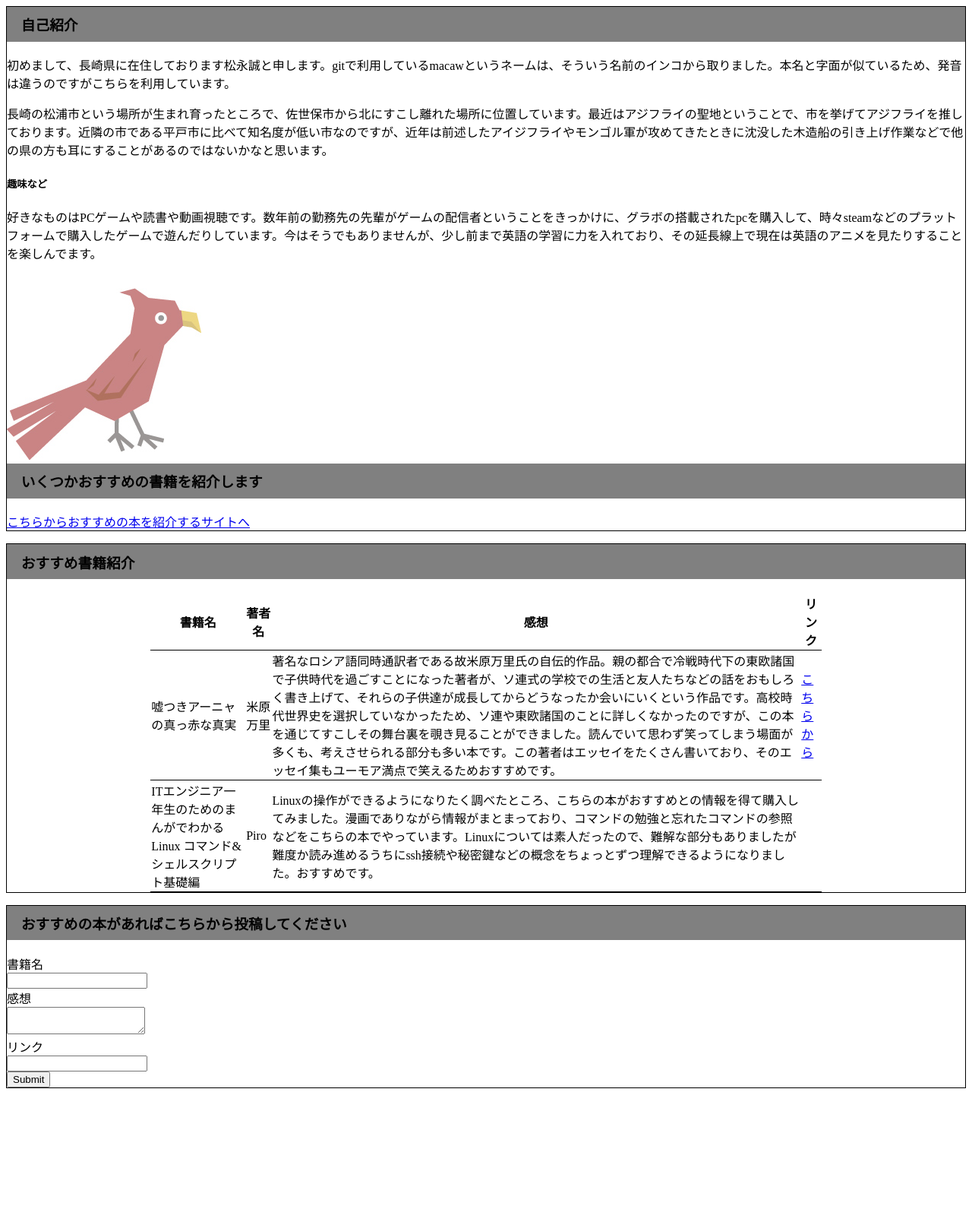
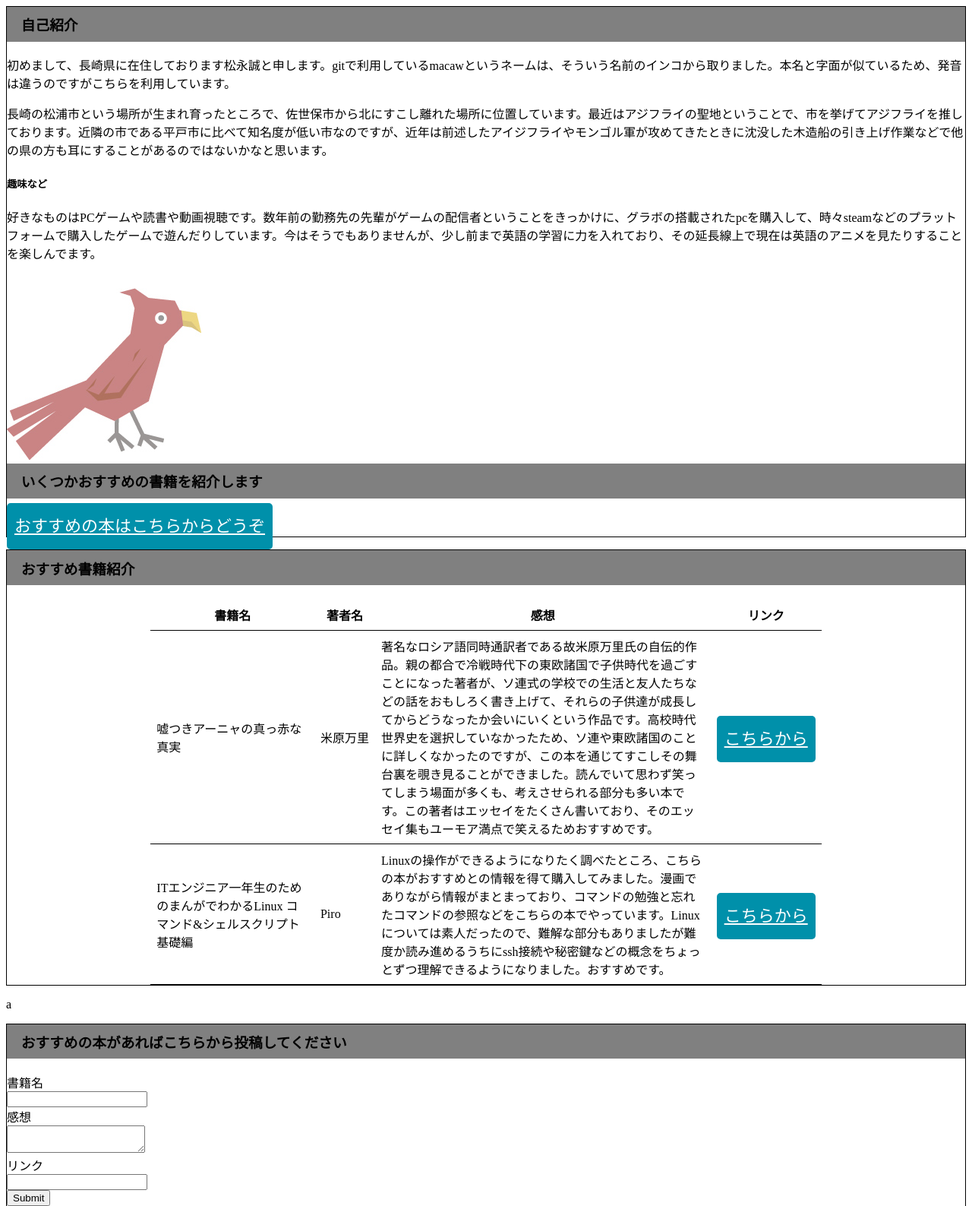
Before and after one commit to Macaw001/yuasuku, a PHP site: page /introduce.html in a window 1280 px wide. Shown: the top 1587 px of the page at 76% size. Before the commit the page ends 1432 px from the top, so only its background shows below. Run offline with PHP 8.4, Linux system fonts and the light colour scheme.

Commit message:
テーブルのレイアウトを完成させた。<th>にwhite-space: nowrap, <td>タグにそれぞれクラスを作り、authorとlinkはnowrapでfeedbackとtitleは折り返しありで長さ指定を%で行う。

```diff
--- a/yuasuku_workdir/css/style.css
+++ b/yuasuku_workdir/css/style.css
@@ -2,7 +2,6 @@
 	border: solid black 1px;
 	margin-bottom: 1em;
 }
-
 #table {
 	border: solid black 1px;
 	margin-bottom: 1em;
@@ -26,6 +25,31 @@ table {
 	margin: auto;
 }
 
-td,table,th {
+td, table, th {
 	border-bottom: 1px solid black;
+	padding: 0.5em;
 }
+
+
+th,td.author,td.link {
+	white-space: nowrap;
+
+}
+
+td.link {
+	text-align: center;
+}
+
+td.feedback {
+	width:50%;
+	white-space: wrap;
+}
+
+.btn {
+	font-size: 1.375rem;
+	background: #0090aa;
+	color: #fff;
+	border-radius: 5px;
+	padding: 18px 10px;
+	text-align: center;
+}
--- a/yuasuku_workdir/introduce.html
+++ b/yuasuku_workdir/introduce.html
@@ -7,6 +7,7 @@
 	</head>
 
 	<body>
+
 		<div id="introduction">
 			<div>
 				<h3>自己紹介</h3>
@@ -22,7 +23,7 @@
 			</div>
 
 			<h3>いくつかおすすめの書籍を紹介します</h3>
-			<a href="#">こちらからおすすめの本を紹介するサイトへ</a>
+			<a class="btn" href="#">おすすめの本はこちらからどうぞ</a>
 		</div> <!-- /introduction -->
 
 
@@ -39,21 +40,23 @@
 					<th>リンク</th>
 				</tr>
 				<tr>
-					<td>嘘つきアーニャの真っ赤な真実</td>
-					<td>米原万里</td>
-					<td>著名なロシア語同時通訳者である故米原万里氏の自伝的作品。親の都合で冷戦時代下の東欧諸国で子供時代を過ごすことになった著者が、ソ連式の学校での生活と友人たちなどの話をおもしろく書き上げて、それらの子供達が成長してからどうなったか会いにいくという作品です。高校時代世界史を選択していなかったため、ソ連や東欧諸国のことに詳しくなかったのですが、この本を通じてすこしその舞台裏を覗き見ることができました。読んでいて思わず笑ってしまう場面が多くも、考えさせられる部分も多い本です。この著者はエッセイをたくさん書いており、そのエッセイ集もユーモア満点で笑えるためおすすめです。</td>
-					<td><a href="https://www.amazon.co.jp/%E5%98%98%E3%81%A4%E3%81%8D%E3%82%A2%E3%83%BC%E3%83%8B%E3%83%A3%E3%81%AE%E7%9C%9F%E3%81%A3%E8%B5%A4%E3%81%AA%E7%9C%9F%E5%AE%9F-%E8%A7%92%E5%B7%9D%E6%96%87%E5%BA%AB-%E7%B1%B3%E5%8E%9F-%E4%B8%87%E9%87%8C/dp/4043756011">こちらから</a></td>
+					<td class="title">嘘つきアーニャの真っ赤な真実</td>
+					<td class="author">米原万里</td>
+					<td class="feedback">著名なロシア語同時通訳者である故米原万里氏の自伝的作品。親の都合で冷戦時代下の東欧諸国で子供時代を過ごすことになった著者が、ソ連式の学校での生活と友人たちなどの話をおもしろく書き上げて、それらの子供達が成長してからどうなったか会いにいくという作品です。高校時代世界史を選択していなかったため、ソ連や東欧諸国のことに詳しくなかったのですが、この本を通じてすこしその舞台裏を覗き見ることができました。読んでいて思わず笑ってしまう場面が多くも、考えさせられる部分も多い本です。この著者はエッセイをたくさん書いており、そのエッセイ集もユーモア満点で笑えるためおすすめです。</td>
+					<td class="link"><a class="btn" href="https://www.amazon.co.jp/%E5%98%98%E3%81%A4%E3%81%8D%E3%82%A2%E3%83%BC%E3%83%8B%E3%83%A3%E3%81%AE%E7%9C%9F%E3%81%A3%E8%B5%A4%E3%81%AA%E7%9C%9F%E5%AE%9F-%E8%A7%92%E5%B7%9D%E6%96%87%E5%BA%AB-%E7%B1%B3%E5%8E%9F-%E4%B8%87%E9%87%8C/dp/4043756011">こちらから</a></td>
 				</tr>
 
 				<tr>
-					<td>ITエンジニア一年生のためのまんがでわかるLinux コマンド&シェルスクリプト基礎編</td>
-					<td>Piro</td>
+					<td class="title">ITエンジニア一年生のためのまんがでわかるLinux コマンド&シェルスクリプト基礎編</td>
+					<td class="author">Piro</td>
 					<td>Linuxの操作ができるようになりたく調べたところ、こちらの本がおすすめとの情報を得て購入してみました。漫画でありながら情報がまとまっており、コマンドの勉強と忘れたコマンドの参照などをこちらの本でやっています。Linuxについては素人だったので、難解な部分もありましたが難度か読み進めるうちにssh接続や秘密鍵などの概念をちょっとずつ理解できるようになりました。おすすめです。</td>
+					<td class="link"><a class="btn" href="https://www.amazon.co.jp/IT%E3%82%A8%E3%83%B3%E3%82%B8%E3%83%8B%E3%82%A21%E5%B9%B4%E7%94%9F%E3%81%AE%E3%81%9F%E3%82%81%E3%81%AE-%E3%81%BE%E3%82%93%E3%81%8C%E3%81%A7%E3%82%8F%E3%81%8B%E3%82%8BLinux-%E3%82%B3%E3%83%9E%E3%83%B3%E3%83%89-%E3%82%B7%E3%82%A7%E3%83%AB%E3%82%B9%E3%82%AF%E3%83%AA%E3%83%97%E3%83%88%E5%9F%BA%E7%A4%8E%E7%B7%A8-Piro/dp/4296112155/ref=pd_lpo_sccl_2/358-3889784-4790601?pd_rd_w=6bVMC&content-id=amzn1.sym.c9d355d3-7242-4c45-8731-d024dd5a0fb6&pf_rd_p=c9d355d3-7242-4c45-8731-d024dd5a0fb6&pf_rd_r=3FEJ9SE6J70PA9Y51BCT&pd_rd_wg=xXGop&pd_rd_r=a251d71b-ce3d-47ca-b4ca-598cda29d8b5&pd_rd_i=4296112155&psc=1">こちらから</td>
 				</tr>
 			</table>
 
 		</div>
 
+		<p>a</p>
 
 
 		<div id="form">
@@ -73,6 +76,9 @@
 				<br>
 				<input type="submit"　value="登録する"></input>
 			</form>
+
+
+
 		</div>
 	</body>
 </html>
```
